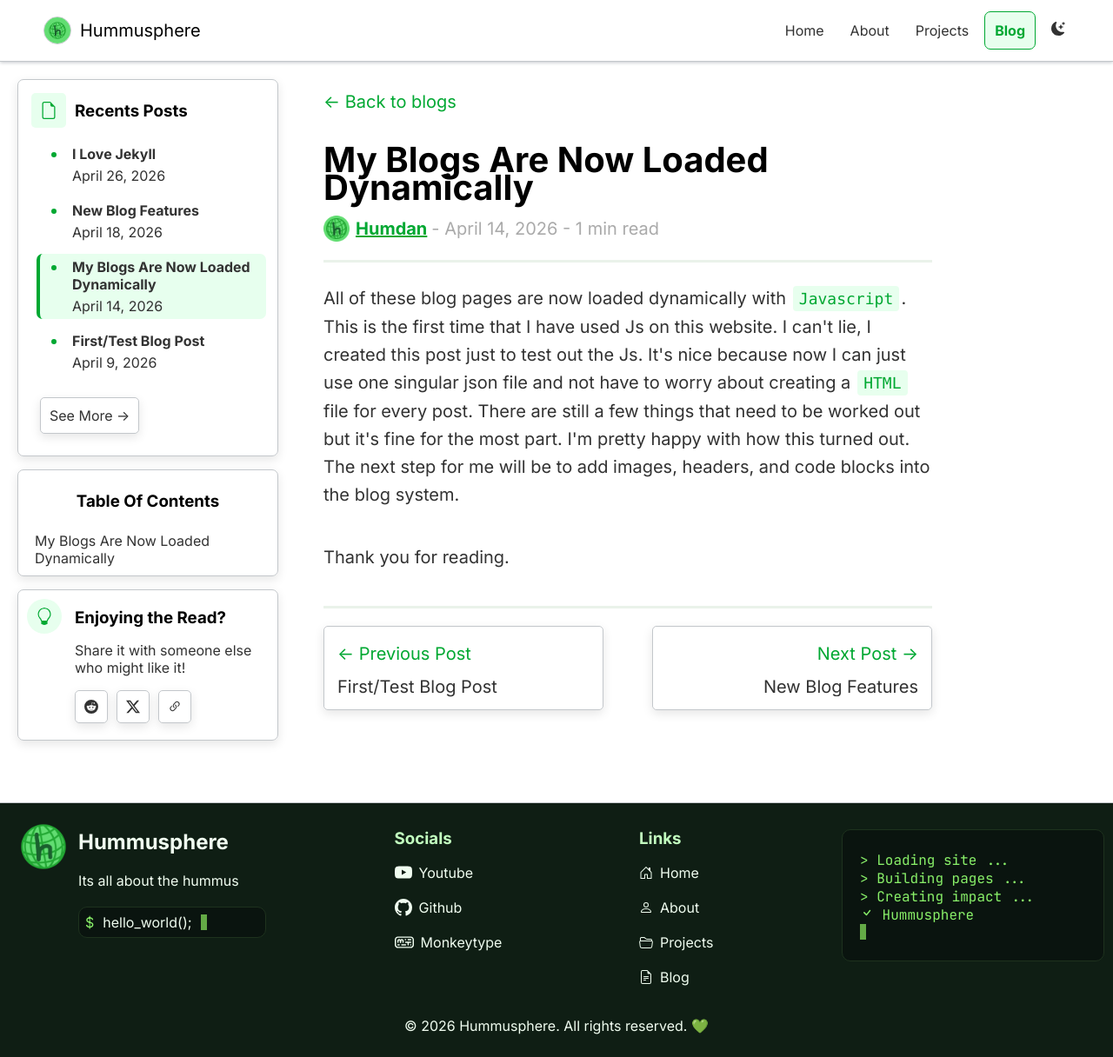
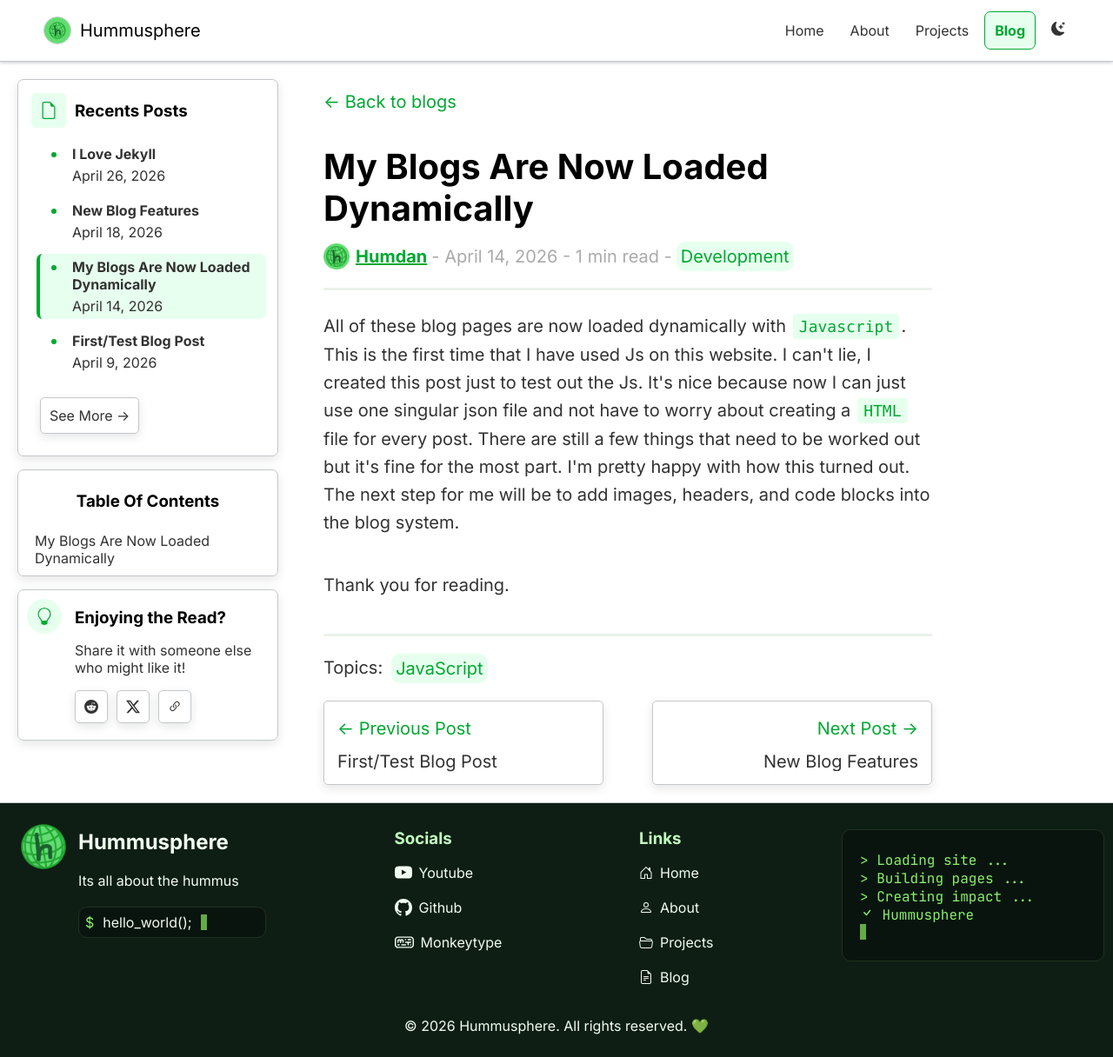
Before and after one commit to hummusphere/hummusphere.github.io, a Jekyll site: the page built from _posts/2026-04-14-my-blogs-are-now-loaded-dynamically.md, in a window 1280 px wide and 1216 px high. Shown: the whole window at 87% size. Built offline with Jekyll 4.4.1, drawn with Linux system fonts in a browser that asks for light colours.

Commit message:
Add blog tags and topics

```diff
--- a/_layouts/blog-post.html
+++ b/_layouts/blog-post.html
@@ -71,14 +71,21 @@
                 <div>
                     <div class="flex flex-col items-center" style="width:fit-content; font-size: 20px; line-height: 32px;">
                         <a class="back-to-blogs" href="/blog/"><- Back to blogs</a>
-                        <h1 id="blog-header" style="width:100%; max-width: 700px;">{{ page.title }}</h1>
+                        <h1 id="blog-header" style="line-height: 1.2; width:100%; max-width: 700px;">{{ page.title }}</h1>
                         <div style="display:flex; flex-direction: row; align-items:center; max-width:700px;width:100%; margin:5px; padding-bottom: 15px; border-bottom: 3px solid var(--faint-gray)">
                             <img src="{{ '../assets/logo.jpg' | relative_url }}" class="blog-profile" width="30px" height="30px">
                             <a href="/" class="blog-link" style="margin-left:7px;">Humdan</a>
-                            <p id="blog-date"> - {{ page.date-full }} - {{ page.read-time }} read </p>
+                            <p id="blog-date"> - {{ page.date-full }} - {{ page.read-time }} read - </p>
+                            <p style="margin: 0px; background: var(--seafoam-green); color: var(--spring-green); padding: 5px; line-height: 1.2; border-radius:10px;"> {{ page.tag }} </p>
                         </div>
                         {{ content }}
-                        <div style="max-width:700px; width:100%; border-top: 3px solid var(--faint-gray);" class="wrap flex flex-row {% if page.previous.url and page.next.url %} justify-between {% else %} justify-center {% endif %}">
+                        <div style="padding-top: 20px; border-top: 3px solid var(--faint-gray); max-width:700px; width:100%; gap: 10px;" class="flex flex-row">
+                            <p style="margin: 0px;"> Topics: </p>
+                            {% for topic in page.topics %}
+                                <p style="margin: 0px; background: var(--seafoam-green); color: var(--spring-green); padding: 5px; line-height: 1.2; border-radius:10px;"> {{ topic }} </p>
+                            {% endfor %}
+                        </div>
+                        <div style="max-width:700px; width:100%;" class="wrap flex flex-row {% if page.previous.url and page.next.url %} justify-between {% else %} justify-center {% endif %}">
                             {% if page.previous.url %}
                                 <a class="blog-next" href="{{page.previous.url}}">
                                     <p style="margin: 5px; color: var(--spring-green);"> <- Previous Post </p>
--- a/_posts/2026-04-14-my-blogs-are-now-loaded-dynamically.md
+++ b/_posts/2026-04-14-my-blogs-are-now-loaded-dynamically.md
@@ -5,6 +5,9 @@ date: 2026-04-14
 date-full: "April 14, 2026"
 read-time: "1 min"
 permalink: /blog/my-blogs-are-now-loaded-dynamically/
+tag: "Development"
+topics:
+  - "JavaScript"
 toc:
   - title: "My Blogs Are Now Loaded Dynamically"
     id: "top"
--- a/styles/style.css
+++ b/styles/style.css
@@ -347,11 +347,10 @@ code {
 .back-to-blogs {
   transition: 0.2s;
   text-decoration: none;
-  width: fit-content;
+  width: 100%;
+  max-width: 700px;
   margin-bottom: 30px;
-  margin-right:auto;
   margin-top: 10px;
-  margin-left:20px;
   color: var(--spring-green);
 }
 
@@ -369,6 +368,7 @@ code {
   width: 100%;
   max-width: 700px;
   color: rgb(170, 170, 170);
+  width: fit-content;
 }
 
 .blog-important {
```
Also changed, not shown: _posts/2026-04-09-first-test-blog-post.md (+3 -0 lines), _posts/2026-04-18-new-blog-features.md (+3 -0 lines), _posts/2026-04-26-I-love-jekyll.md (+4 -0 lines).
